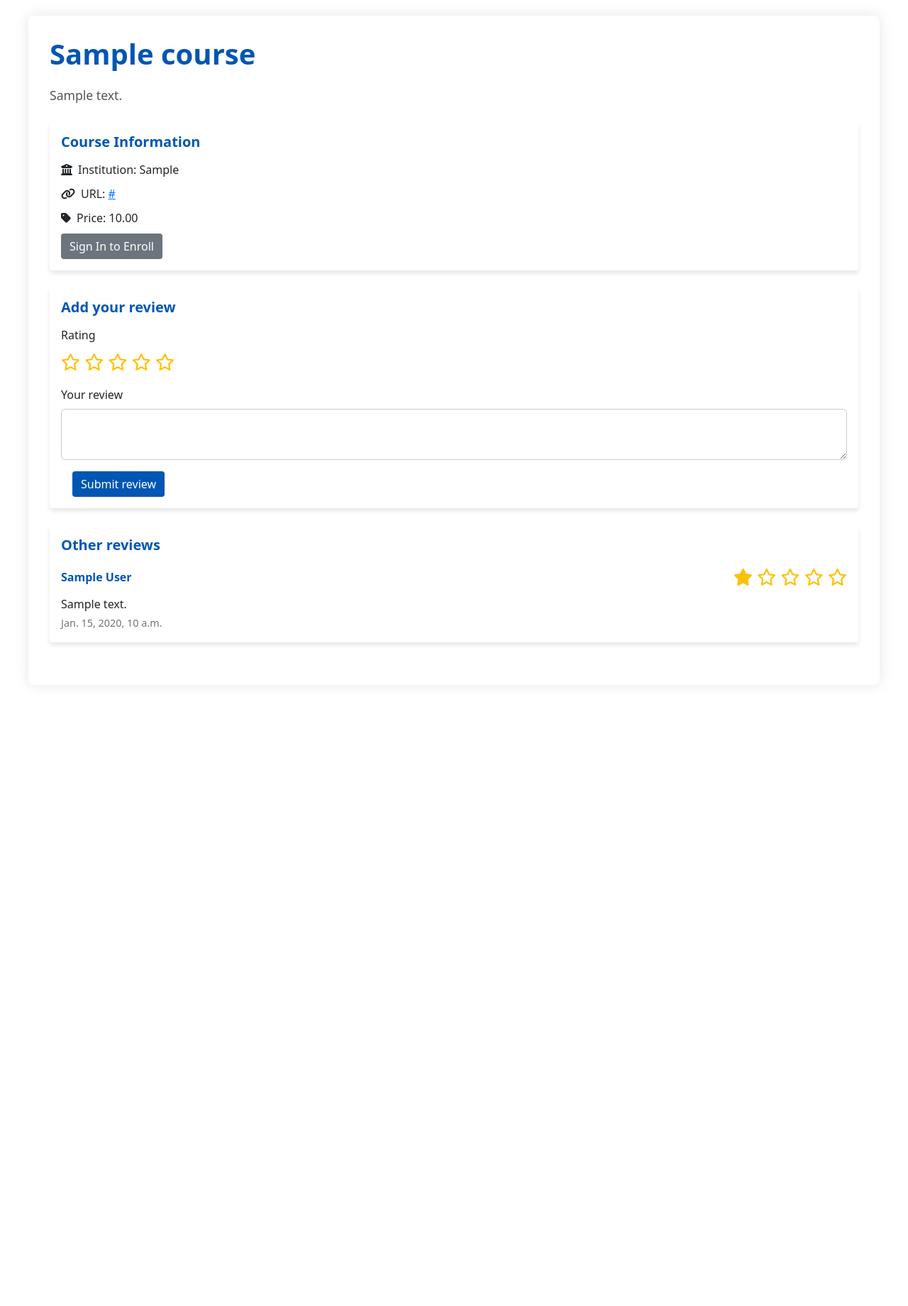
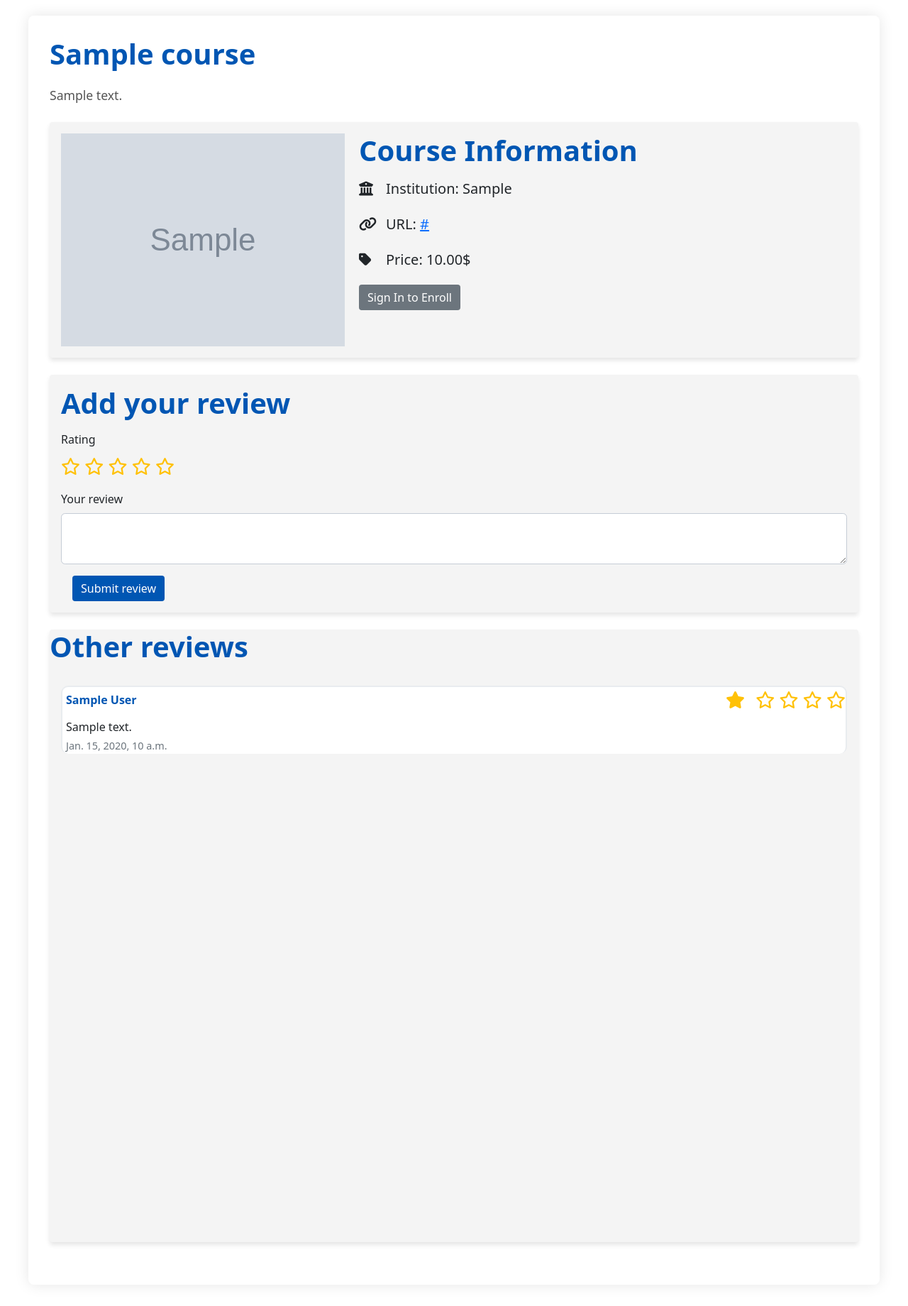
Before and after one commit to khoavpt/coursehub, a Django app: page /courses/1/ in a window 1280 px wide. Shown: the part 84-1924 px from the top of the page at 71% size. Before the commit the page ends 993 px from the top, so only its background shows below. Run offline with Django 4.2, Linux system fonts and the light colour scheme; tables that the repository leaves empty hold one stand-in row (values such as "Sample post"); grey boxes marked "Sample" are stand-in pictures; parts of the project's set-up code (start-up, migrations or seed data) failed here and were passed over; some libraries are stand-ins or nearby versions.

Commit message:
update ui

```diff
--- a/coursehub/static/css/style.css
+++ b/coursehub/static/css/style.css
@@ -84,7 +84,7 @@
 
 .course-img {
     width: 100%;
-    height: 200px;
+    height: 220px;
     object-fit: cover;
     border-radius: 10px;
 }
--- a/coursehub/templates/courses/course_detail.html
+++ b/coursehub/templates/courses/course_detail.html
@@ -19,29 +19,30 @@ h1 {
 
 .lead {
     font-size: 1.1rem;
+    font-weight: 420;
     line-height: 1.6;
     color: #555;
 }
 
 .card {
+    background-color: #f4f4f4;
     border: none;
     box-shadow: 0 4px 6px rgba(0, 0, 0, 0.1);
     margin-bottom: 30px;
     transition: transform 0.3s ease-in-out;
 }
 
-.card:hover {
-    transform: translateY(-5px);
-}
-
 .card-title {
     color: #0056b3;
     font-weight: bold;
     margin-bottom: 15px;
+    font-size: 40px;
 }
 
 .card-text {
     margin-bottom: 10px;
+    font-size: 20px;
+    padding-bottom: 10px;
 }
 
 .btn-primary {
@@ -79,10 +80,18 @@ textarea.form-control:focus {
     box-shadow: 0 0 0 0.2rem rgba(0, 86, 179, 0.25);
 }
 
+.reviews {
+    width: auto;
+    height: 800px;
+    overflow-y: scroll
+}
+
 .review-item {
-    border-bottom: 1px solid #e9ecef;
+    border-radius: 10px;
+    border: 2px solid #e9ecef;
     padding-bottom: 20px;
     margin-bottom: 20px;
+    background-color: #fff;
 }
 
 .review-item:last-child {
@@ -94,11 +103,17 @@ textarea.form-control:focus {
 .review-author {
     font-weight: bold;
     color: #0056b3;
+    padding-left: 5px;
 }
 
 .review-date {
     font-size: 0.9rem;
     color: #6c757d;
+    padding-left: 5px;
+}
+
+.fas {
+    width: 1.5em;
 }
 
 @media (max-width: 768px) {
@@ -118,81 +133,31 @@ textarea.form-control:focus {
 {% endblock %}
 
 {% block content %}
-    <!-- <h1>Course Details</h1>
-    <div>
-        <h1>{{ course.name }}</h1>
-        <img src="{{ course.image_url }}" alt="https://picsum.photos/200">
-        <p>{{ course.description }}</p>
-        <p>Institution: {{ course.institution}}</p>
-        <p>URL: <a href="{{ course.course_url }}">{{ course.course_url }}</a></p>
-        <p>Lecturer: {{ course.lecturer }}</p>
-        <p>Level: {{ course.level }}</p>
-        <p>Study time: {{ course.study_time }}</p>
-        <p>Price: {{ course.price }}</p>
-        {% if user.is_authenticated %}
-            {% if is_enrolled %}
-                <button disabled>You are enrolled in this course</button>
-            {% else %}
-                <form action="{% url 'enroll-course' course.id %}" method="POST">
-                    {% csrf_token %}
-                    <button type="submit">Enroll</button>
-                </form>
-            {% endif %}
-        {% else %}
-            <a href="{% url 'login-user' %}" method="POST"><button>Sign In to Enroll</button></a>
-        {% endif %}
-    </div>
-    <div>
-        <h2>Add your reviews</h2>
-        <form action="{% url 'review-course' course.id %}" method="POST">
-            {% csrf_token %}
-            {{ review_form }}
-            {% if not is_enrolled %}
-                <button disabled>You must be enrolled to review this course</button>
-            {% elif has_reviewed %}
-                <button disabled>You have already reviewed this course</button>
-            {% else %}
-                <button type="submit" class="btn btn-primary">Submit review</button>
-            {% endif %}
-        </form>
-    </div>
-    <div>
-        <h2>Other reviews</h2>
-
-        {% for review in reviews %}
-        <ul>
-                <li>
-                    <a href="{% url 'get-profile' review.user.id %}">{{ review.user.first_name }} {{ review.user.last_name }}</a>
-                </li>
-                <li>{{ review.rating }}</li>
-                <li>{{ review.review_text }}</li>
-                <li>{{ review.review_date }}</li>
-        </ul>
-        <hr>
-        {% endfor %}
-    </div> -->
-
 
     <div class="container">
         <div class="row">
             <div class="col-lg-12 mx-auto">
 
-
                 <h1>{{ course.name }}</h1>
                 <p class="lead mb-4">{{ course.description }}</p>
 
                 <div class="card mb-4">
-                    <div class="card-body">
+                    <div class="card-body" style="display: flex; justify-content: flex-start;">
+                        <div class="card-image">
+                            <img src="{{ course.image_url }}" alt="{{ course.name }}" class="img-fluid" style="padding-right: 20px;">
+                        </div>
+                        <div class="card-content">
+
                             <h5 class="card-title">Course Information</h5>
                             <p class="card-text"><i class="fas fa-university me-2"></i>Institution: {{ course.institution }}</p>
                             <p class="card-text"><i class="fas fa-link me-2"></i>URL: <a href="{{ course.course_url }}" target="_blank">{{ course.course_url }}</a></p>
-                        <p class="card-text"><i class="fas fa-tag me-2"></i>Price: {{ course.price }}</p>
+                            <p class="card-text" style="font-weight: 500"><i class="fas fa-tag me-2"></i>Price: {{ course.price }}$</p>
 
                             {% if user.is_authenticated %}
                                 {% if is_enrolled %}
                                     <button class="btn btn-success" disabled>You are enrolled in this course</button>
                                 {% else %}
-                                <form action="{% url 'enter-order-info' course.id %}" method="GET">
+                                    <form action="{% url 'enroll-course' course.id %}" method="POST">
                                         {% csrf_token %}
                                         <button type="submit" class="btn btn-primary">Enroll</button>
                                     </form>
@@ -200,6 +165,9 @@ textarea.form-control:focus {
                             {% else %}
                                 <a href="{% url 'login-user' %}" class="btn btn-secondary">Sign In to Enroll</a>
                             {% endif %}
+
+                        </div>
+
                     </div>
                 </div>
 
@@ -229,8 +197,10 @@ textarea.form-control:focus {
                 </div>
 
                 <div class="card">
-                    <div class="card-body">
+
                     <h5 class="card-title">Other reviews</h5>
+                    <div class="card-body reviews">
+
                         {% for review in reviews %}
                             <div class="review-item">
                                 <div class="d-flex justify-content-between align-items-center mb-2">
@@ -247,7 +217,7 @@ textarea.form-control:focus {
                                         {% endfor %}
                                     </div>
                                 </div>
-                                <p class="mb-1">{{ review.review_text }}</p>
+                                <p class="mb-1" style="padding-left: 5px;">{{ review.review_text }}</p>
                                 <p class="review-date mb-0">{{ review.review_date }}</p>
                             </div>
                         {% endfor %}
--- a/coursehub/templates/partials/_header.html
+++ b/coursehub/templates/partials/_header.html
@@ -1,7 +1,7 @@
 {% load static %}
 <nav class="navbar navbar-expand-lg navbar-dark" style="background-color: #5c95d6;">
     <div class="container-fluid">
-        <a class="navbar-brand" href="#">
+        <a class="navbar-brand" href="{% url 'home-page' %}">
           <img src="{% static 'imgs/logo.svg' %}" alt="Logo" />
         </a>
         <div class="collapse navbar-collapse" id="navbarNav">
```
Also changed, not shown: coursehub/templates/courses/home_page.html (+15 -7 lines). Lines whose indentation alone changed are shown as unchanged.
